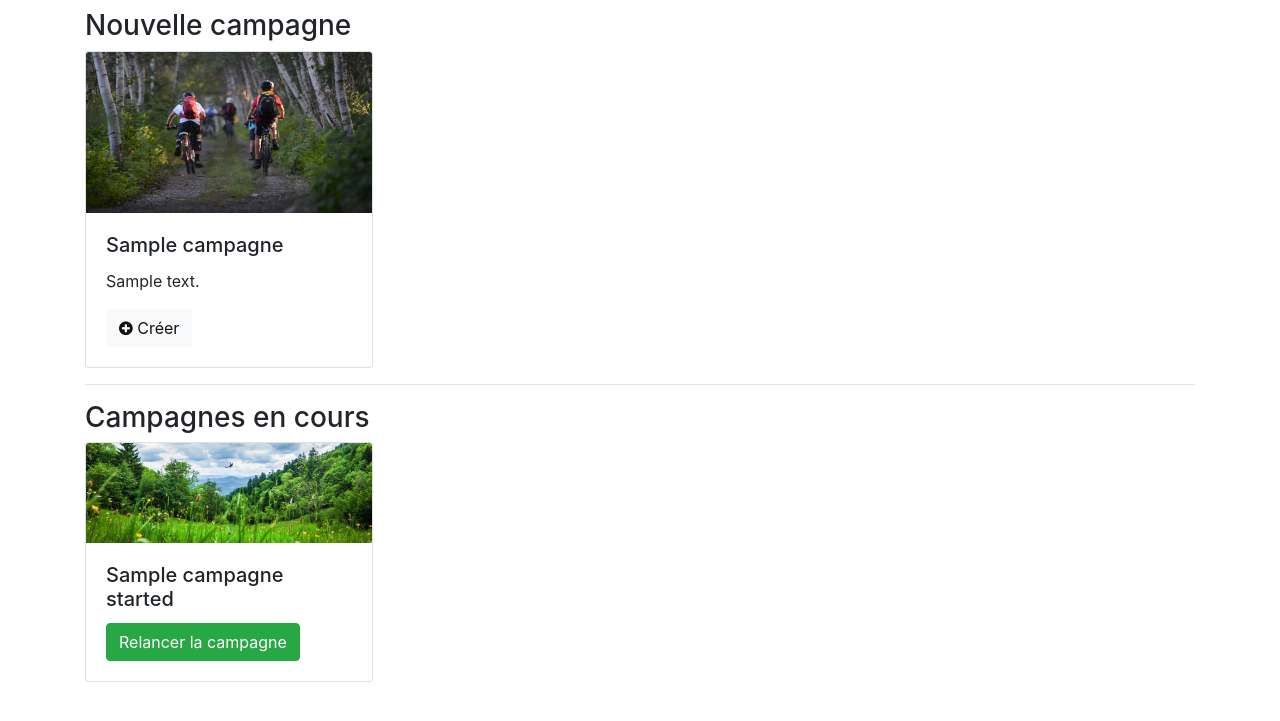
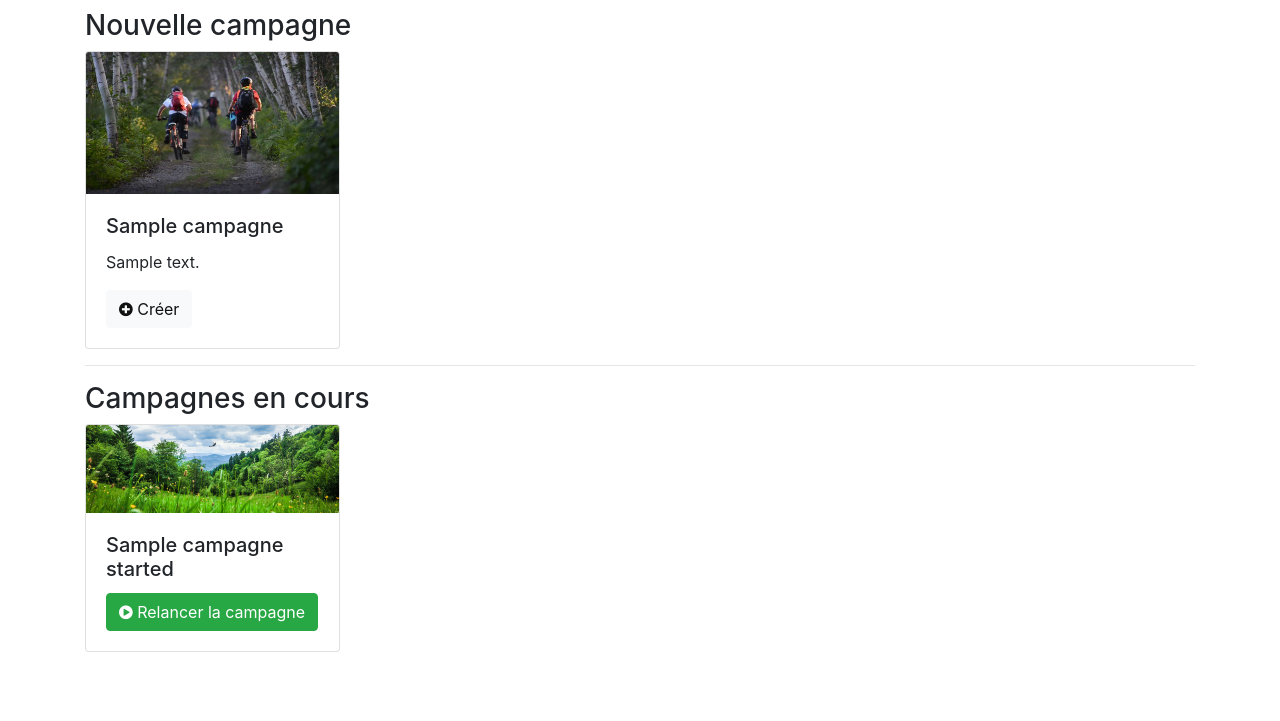
Before and after one commit to Aboncenn/RHProject, a Symfony app: template templates/game/index.html.twig in a window 1280 px wide. Shown: the part 56-777 px from the top of the page. Run offline with Twig, Linux system fonts and the light colour scheme; the template is opened without the code that fills it: most values are stand-ins (such as "Sample title", 1, 10 or a date in 2020); some libraries are stand-ins or nearby versions.

Commit message:
Fix render des parties

```diff
--- a/templates/game/index.html.twig
+++ b/templates/game/index.html.twig
@@ -2,8 +2,10 @@
 
 {% block body %}
     <h3>Nouvelle campagne</h3>
+    <div class="row">
         {% for campagne in list_campagne %}
-        <div class="card" style="width: 18rem;">
+            <div class="col-md-6 col-xl-3">
+                <div class="card">
                     <img class="card-img-top" src="{{ asset('images/') ~ 'aventure' ~ random('0123456789') ~ '.png'}}" alt="Illustration de l'aventure">
                     <div class="card-body">
                         <h5 class="card-title">{{ campagne.nom }}</h5>
@@ -14,17 +16,22 @@
                         </form>
                     </div>
                 </div>
+            </div>
         {% endfor %}
+    </div>
     <hr/>
     <h3>Campagnes en cours</h3>
+    <div class="row">
         {% for campagne in list_campagne_started %}
-        <div class="card" style="width: 18rem;">
+            <div class="col-md-6 col-xl-3">
+                <div class="card">
                     <img class="card-img-top" src="{{ asset('images/') ~ 'aventure' ~ random('0123456789') ~ '.png'}}" alt="Illustration de l'aventure">
                     <div class="card-body">
                         <h5 class="card-title">{{ campagne.nom }}</h5>
-                <a href="{{ path ('chat', {game: campagne.id})}}" class="btn btn-success"> Relancer la campagne</a>
+                        <a href="{{ path ('chat', {game: campagne.id})}}" class="btn btn-success"><i class="fa fa-play-circle"></i> Relancer la campagne</a>
                     </div>
                 </div>
-
+            </div>
         {% endfor %}
+    </div>
 {% endblock %}
```
Lines whose indentation alone changed are shown as unchanged.
